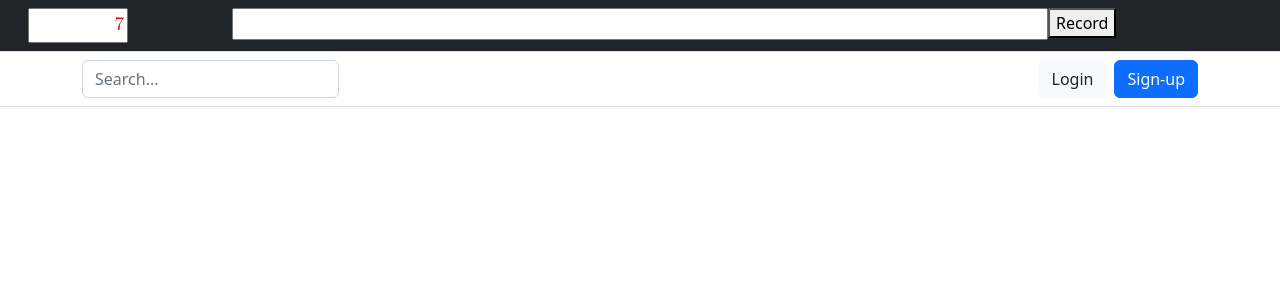
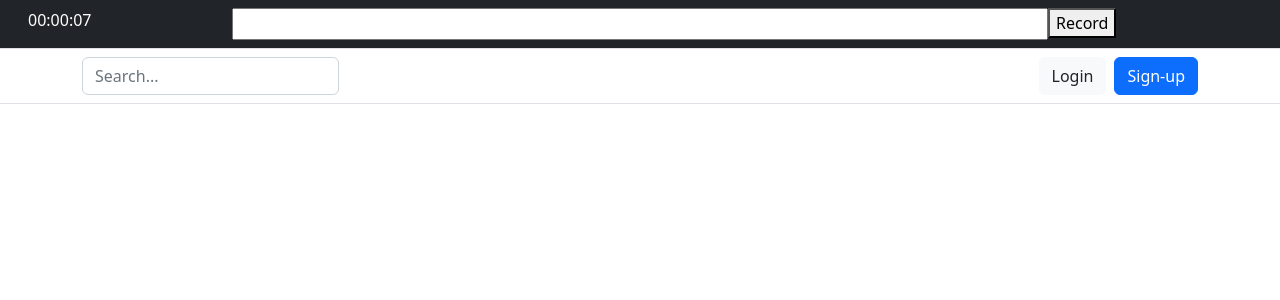
Before and after one commit to ProgramX-NPledger/Clock, an Angular app in the folder TraaDyLiooar/: page / in a window 1280 px wide. Shown: the top 300 px of the page. Built offline with nearby package versions, Linux system fonts and the light colour scheme.

Commit message:
Timer working, need to style it and ensure communication between components

```diff
--- a/TraaDyLiooar/src/app/header/header.component.html
+++ b/TraaDyLiooar/src/app/header/header.component.html
@@ -5,8 +5,9 @@
             <div class="d-flex flex-wrap justify-content-center justify-content-lg-start">
                 <div class="col" id="clock">
                     <!-- timer-->
-                    <input name="timer"
-                    [(ngModel)]="model.timerValue" />
+                    {{ model.timerValue | secondsToDateTime | date:'HH:mm:ss' }}
+                    <!-- <input name="timer"
+                    [(ngModel)]="model.timerValue | secondsToDateTime | date:'HH:mm:ss'" /> -->
                 </div>
                 <div class="col-8" id="task">
                     <input name="task"
--- a/TraaDyLiooar/src/app/header/header.component.ts
+++ b/TraaDyLiooar/src/app/header/header.component.ts
@@ -20,6 +20,7 @@ export class HeaderComponent implements OnInit {
 
   ngOnInit(): void {
     this.startTimer();
+
   }
 
 
--- /dev/null
+++ b/TraaDyLiooar/src/app/seconds-to-date-time.pipe.ts
@@ -0,0 +1,21 @@
+/*
+
+ https://betterprogramming.pub/why-and-how-to-create-an-impure-filter-pipe-in-angular-a3916de5841f
+
+*/
+
+import { Pipe, PipeTransform } from '@angular/core';
+
+@Pipe({
+  name: 'secondsToDateTime'
+})
+
+export class SecondsToDateTimePipe implements PipeTransform {
+
+  transform(seconds: any, ...args: any[]): any {
+    var d = new Date(0,0,0,0,0,0,0);
+    d.setSeconds(seconds);
+    return d;
+  }
+
+}
```
Also changed, not shown: TraaDyLiooar/src/app/app.module.ts (+6 -2 lines), 1 other file (tests, documents, lock files or other folders).
